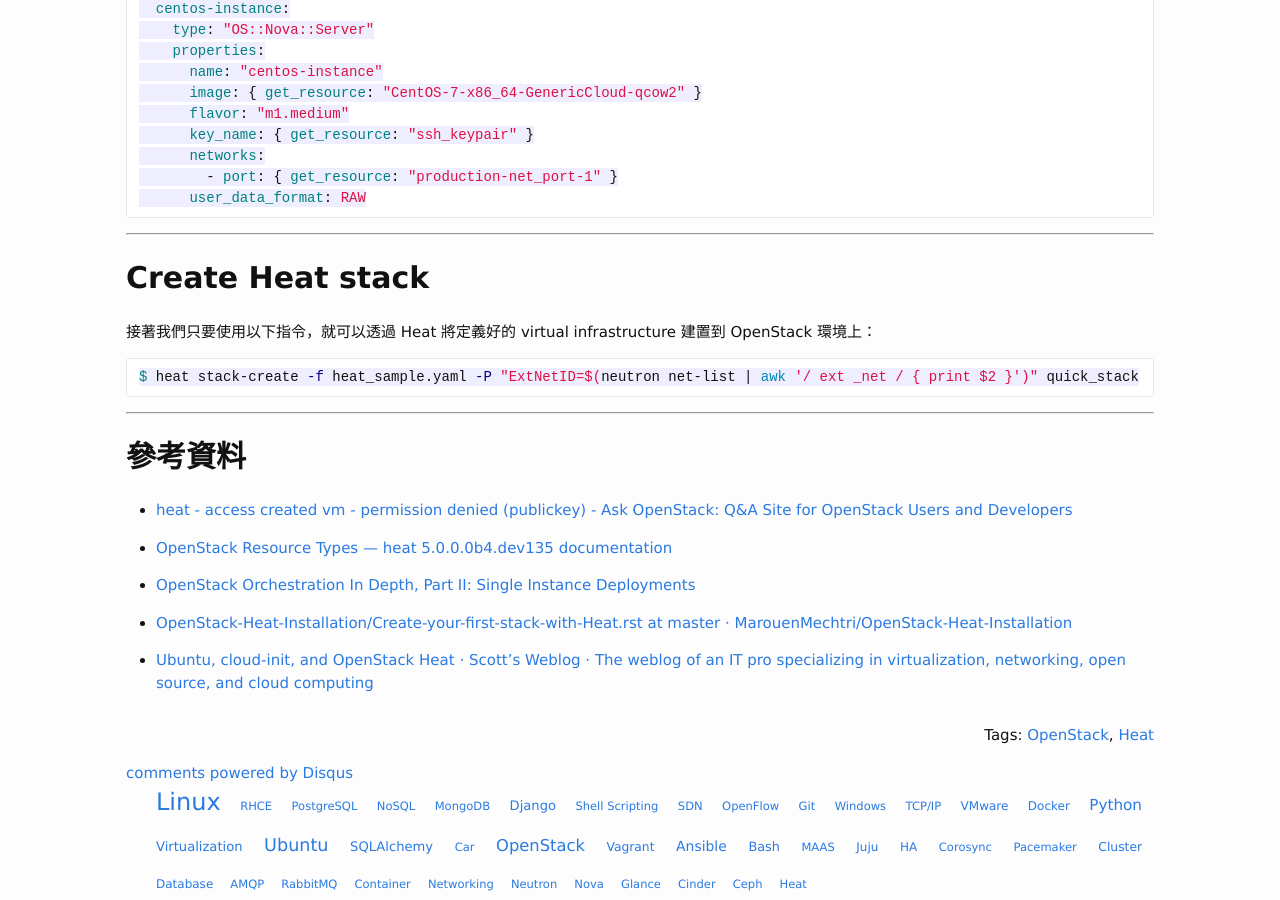
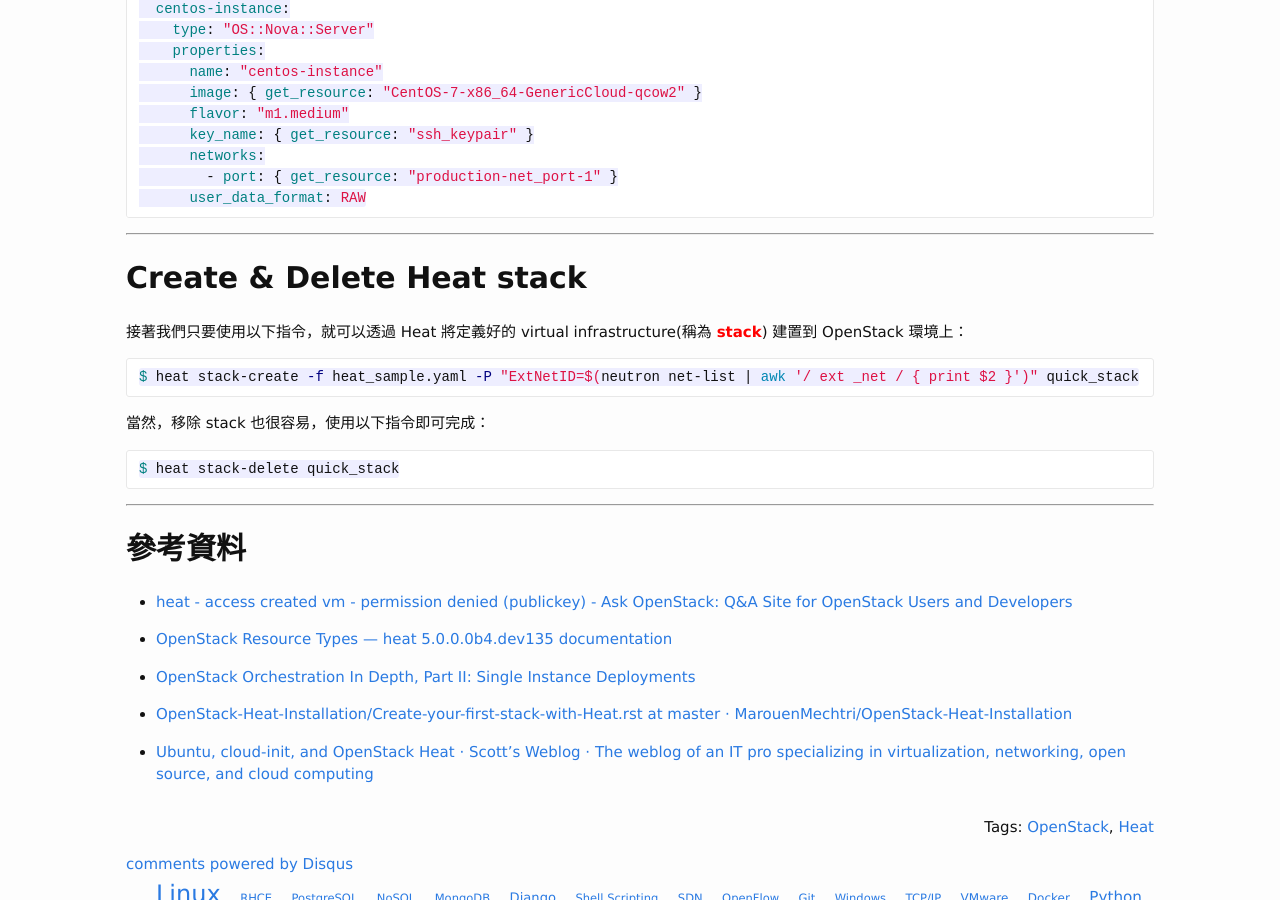
Before and after one commit to casper2048/godleon.github.io, a Jekyll site: the page built from _posts/2015-09-12-Use-Heat-To-Verify-OpenStack.md, in a window 1280 px wide and 900 px high, scrolled down 5063 px. Built offline with Jekyll 4.4.1, drawn with Linux system fonts in a browser that asks for light colours; Markdown is read by kramdown in place of the engine named in the settings; comment, search, counter and statistics services are not loaded.

Commit message:
Use Heat to verify OpenStack

````diff
--- a/_posts/2015-09-12-Use-Heat-To-Verify-OpenStack.md
+++ b/_posts/2015-09-12-Use-Heat-To-Verify-OpenStack.md
@@ -253,13 +253,19 @@
 ```
 ------------------------------------------------
 
-Create Heat stack
+Create & Delete Heat stack
 =================
 
-接著我們只要使用以下指令，就可以透過 Heat 將定義好的 virtual infrastructure 建置到 OpenStack 環境上：
+接著我們只要使用以下指令，就可以透過 Heat 將定義好的 virtual infrastructure(稱為 **<font color='red'>stack</font>**) 建置到 OpenStack 環境上：
 
 ```bash
 $ heat stack-create -f heat_sample.yaml -P "ExtNetID=$(neutron net-list | awk '/ ext _net / { print $2 }')" quick_stack
+```
+
+當然，移除 stack 也很容易，使用以下指令即可完成：
+
+```bash
+$ heat stack-delete quick_stack
 ```
 
 ------------------------------------------------
````
